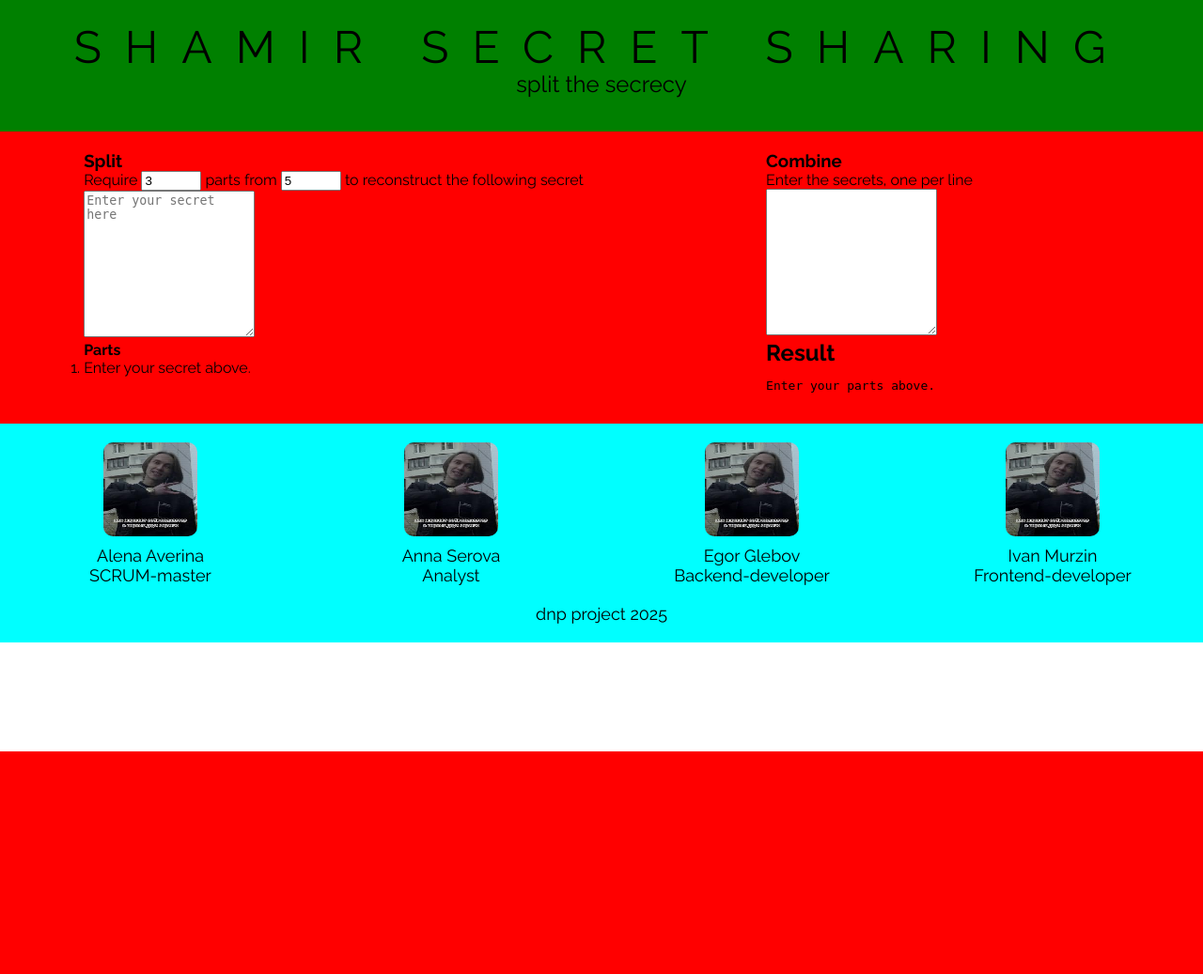
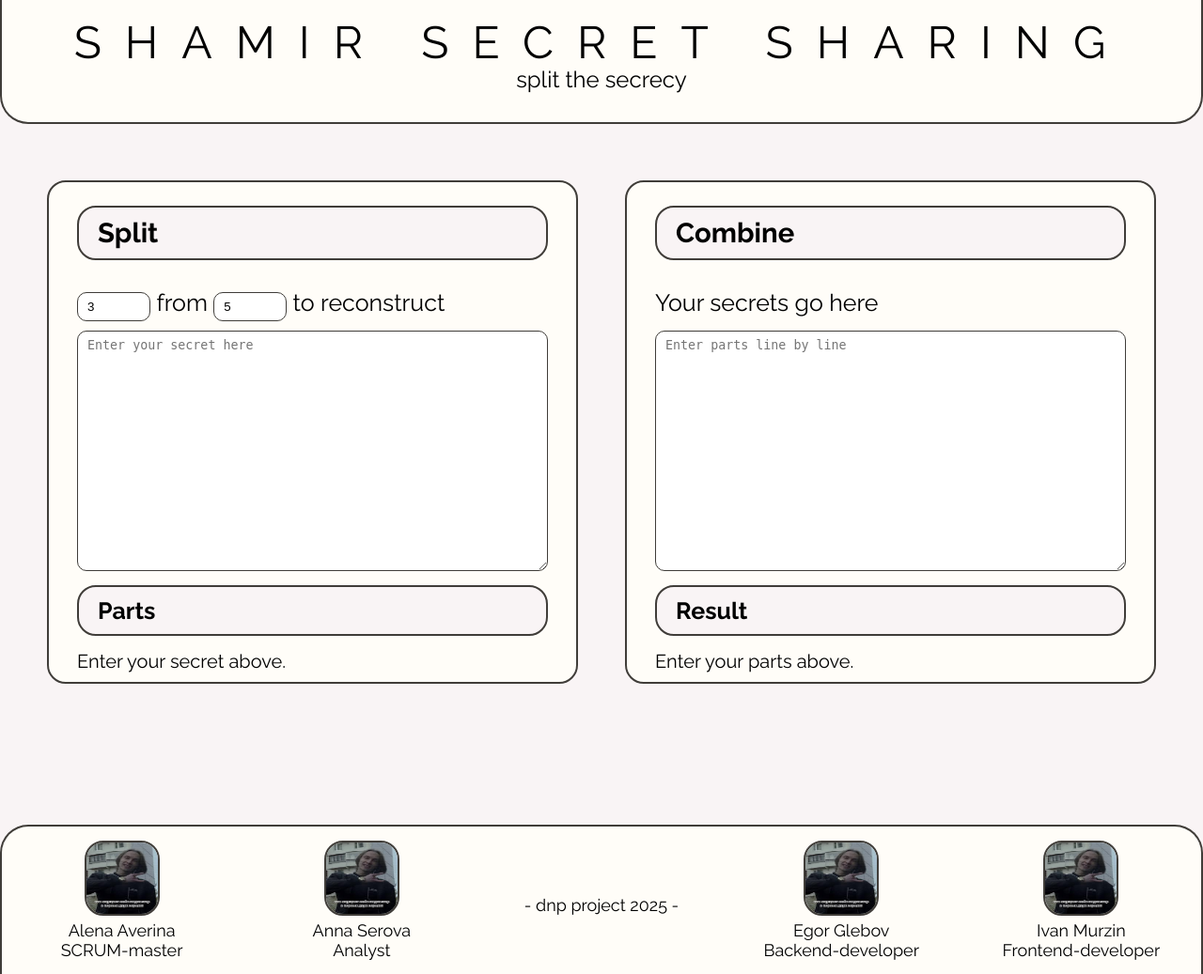
Before and after one commit to i-geeg-i/dnp-shamir, a Flask app: page / in a window 1280 px wide. Shown: the whole page at 94% size. Before the commit the page ends 800 px from the top, so only its background shows below. Run offline with Flask 3, Linux system fonts and the light colour scheme.

Commit message:
pickme website ready (no js)

```diff
--- a/static/global.css
+++ b/static/global.css
@@ -8,6 +8,8 @@ body {
   width: 100%;
   margin: 0 auto;
   font-family: Raleway, sans-serif;
+  background-color: #FFFDF8;
+  background-color: #f9f4f5;
 }
 
 h1,
--- a/static/style.css
+++ b/static/style.css
@@ -1,6 +1,11 @@
 .header {
-  background-color: green;
-  padding: 30px 0;
+  /* background-color: green; */
+  padding: 25px 0;
+  background-color: #FFFDF8;
+  border-radius: 0 0 30px 30px;
+  border-bottom: solid 2px #403d39;
+  border-left: solid 2px #403d39;
+  border-right: solid 2px #403d39;
 }
 
 .header__text {
@@ -24,25 +29,89 @@
 }
 
 .main {
-  background-color: red;
+  /* background-color: red; */
   display: grid;
   grid-template-columns: 1fr 1fr;
-  padding: 20px 70px;
-  justify-items: center;
+  padding: 60px 50px 150px;
+  gap: 50px;
 }
 
+.main__section {
+  font-family: Raleway, Arial, Helvetica, sans-serif;
+  font-weight: 400;
+  font-size: 25px;
+  display: flex;
+  flex-direction: column;
+  padding: 10px 30px;
+  border: solid 2px #403d39;
+  border-radius: 20px;
+  background-color: #FFFDF8;
+}
+
+.section__header {
+  background-color: #f9f4f5;
+  border-radius: 20px;
+  border: solid 2px #403d39;
+  display: inline-block;
+  padding: 10px 20px;
+  margin: 15px 0;
+
+}
+
+.split__section-numbers, .form-control-static {
+  line-height: 40px;
+  padding: 10px 0;
+}
+
+.form-control {
+  line-height: 25px;
+  border-radius: 10px;
+  border: solid 1px #403d39;
+  padding: 2px 10px;
+}
+
+.section__subheader {
+  border-radius: 20px;
+  border: solid 2px #403d39;
+  display: inline-block;
+  background-color: #f9f4f5;
+  padding: 10px 20px;
+  margin: 15px 0;
+}
+
+.split__section-list {
+  list-style: none;
+  /* should change to numbers */
+  list-style-position: inside;
+}
+
+.split__section-list-item {
+  font-family: Raleway, Arial, Helvetica, sans-serif;
+  font-weight: 400;
+  font-size: 20px;
+}
+
+.combined {
+  font-family: Raleway, Arial, Helvetica, sans-serif;
+  font-weight: 400;
+  font-size: 20px;
+}
 .footer {
-  background-color: aqua;
-  padding: 20px 0;
+  background-color: #FFFDF8;
+  padding: 15px 0;
   font-family: Raleway, Arial, Helvetica, sans-serif;
-
+  border-radius: 30px 30px 0 0;
+  border-top: solid 2px #403d39;
+  border-left: solid 2px #403d39;
+  border-right: solid 2px #403d39;
 }
 
 .footer__card-list {
   display: grid;
-  grid-template-columns: 1fr 1fr 1fr 1fr;
+  grid-template-columns: 1fr 1fr 1fr 1fr 1fr;
   justify-content: space-between;
   list-style: none;
+  align-items: center;
 }
 
 .footer__card {
@@ -62,14 +131,16 @@
 }
 
 .footer__photo {
-  width: 100px;
-  height: 100px;
-  border-radius: 10px;
-  margin-bottom: 10px;
+  width: 80px;
+  height: 80px;
+  border-radius: 20px;
+  margin-bottom: 5px;
+  border: 2px solid #403d39;
+
 }
 
 .footer__last {
-  margin-top: 20px;
+  margin-top: 10px;
   text-align: center;
   font-weight: 100;
   font-size: 18px;
--- a/templates/index.html
+++ b/templates/index.html
@@ -16,28 +16,28 @@
         </header>
         <main class="main">
             <div class="main__section split__section">
-                <h3>Split</h3>
+                <h3 class="section__header">Split</h3>
                 <div class="split__section-numbers">
-                    Require
+
                     <input class="required form-control" type="number" value="3" min="2" max="255">
-                    parts from
+                    from
                     <input class="total form-control" type="number" value="5" min="2" max="255">
-                    to reconstruct the following secret
+                    to reconstruct
                 </div>
                 <textarea class="secret form-control" rows=10 placeholder="Enter your secret here"></textarea>
-                <h4>Parts</h4>
+                <h4 class="section__subheader">Parts</h4>
                 <ol class="split__section-list">
                     <li class="split__section-list-item">Enter your secret above.</li>
                 </ol>
             </div>
             <div class="main__section combine__section">
-                <h3>Combine</h3>
+                <h3 class="section__header">Combine</h3>
                 <p class="form-control-static">
-                    Enter the secrets, one per line
+                    Your secrets go here
                 </p>
-                <textarea class="parts form-control" rows=10></textarea>
-                <h2>Result</h2>
-                <pre class="combined">Enter your parts above.</pre>
+                <textarea class="parts form-control" rows=10 placeholder="Enter parts line by line"></textarea>
+                <h4 class="section__subheader">Result</h4>
+                <p class="combined">Enter your parts above.</p>
             </div>
         </main>
         <footer class="footer">
@@ -52,6 +52,9 @@
                     <h2 class="footer__card-name">Anna Serova</h2>
                     <h2 class="footer__card-description">Analyst</h2>
                 </li>
+                <li>
+                    <a href="https://github.com/i-geeg-i/dnp-shamir#" target="_blank"><h3 class="footer__last"> - dnp project 2025 - </dnp></dnp></h3></a>
+                </li>
                 <li class="footer__card">
                     <img src="../static/photo-template.jpg" class="footer__photo" alter="developer photo">
                     <h2 class="footer__card-name">Egor Glebov</h2>
@@ -63,8 +66,6 @@
                     <h2 class="footer__card-description">Frontend-developer</h2>
                 </li>
             </ul>
-
-            <h3 class="footer__last">dnp project 2025</h3>
         </footer>
 
     </body>
```
